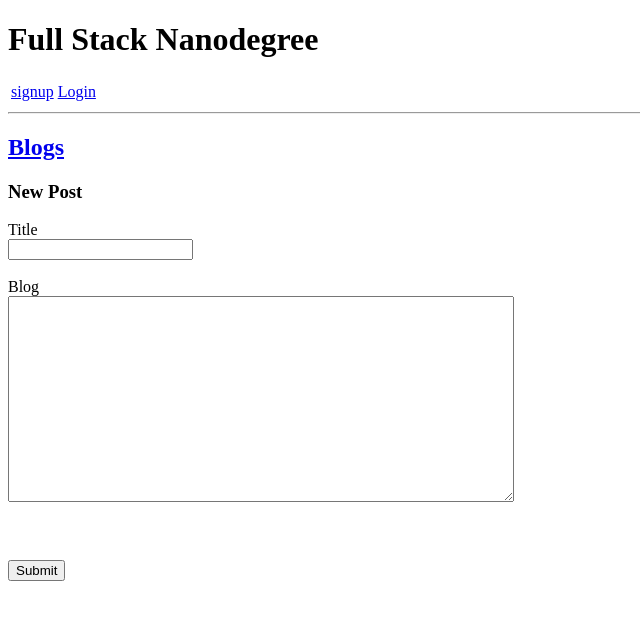
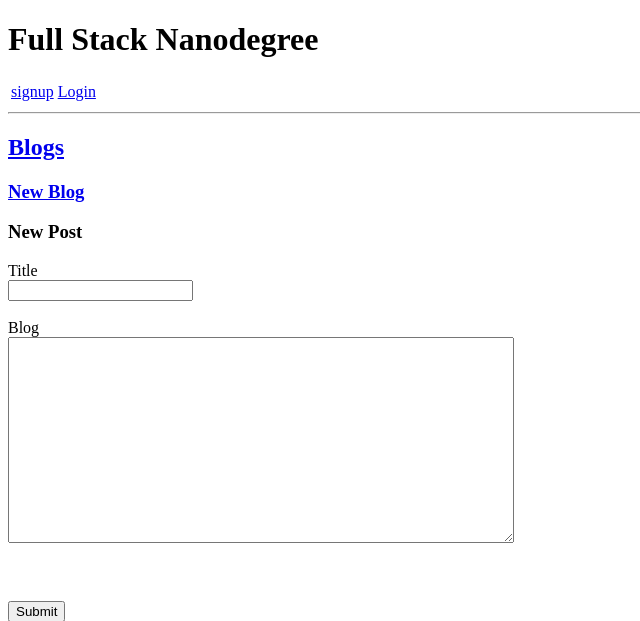
Before and after one commit to runnphoenix/udacity_fullstack_proj3, a Python web app: template templates/newpost.html in a window 1280 px wide. Shown: the top 621 px of the page, without its empty margins (0-640 px from the left). Run offline with Jinja, Linux system fonts and the light colour scheme; the template is opened without the code that fills it, so the values that code supplies are empty.

Commit message:
添加新建博客的链接

```diff
--- a/templates/blogBase.html
+++ b/templates/blogBase.html
@@ -5,6 +5,10 @@
 	<h2>Blogs</h2>
 	</a>
 
+	<a href="/blog/newpost" class="main-title">
+	<h3>New Blog</h3>
+	</a>
+
 	<div>
 	{% block content %}
 	{% endblock %}
--- a/templates/welcome.html
+++ b/templates/welcome.html
@@ -5,5 +5,6 @@
 	<h2>Welcome, {{username}}.</h2>
 
 	<a href="/blog">Blogs Page</a>
+	<a href="/blog/newpost">New Blog</a>
 
 {% endblock %}
```
